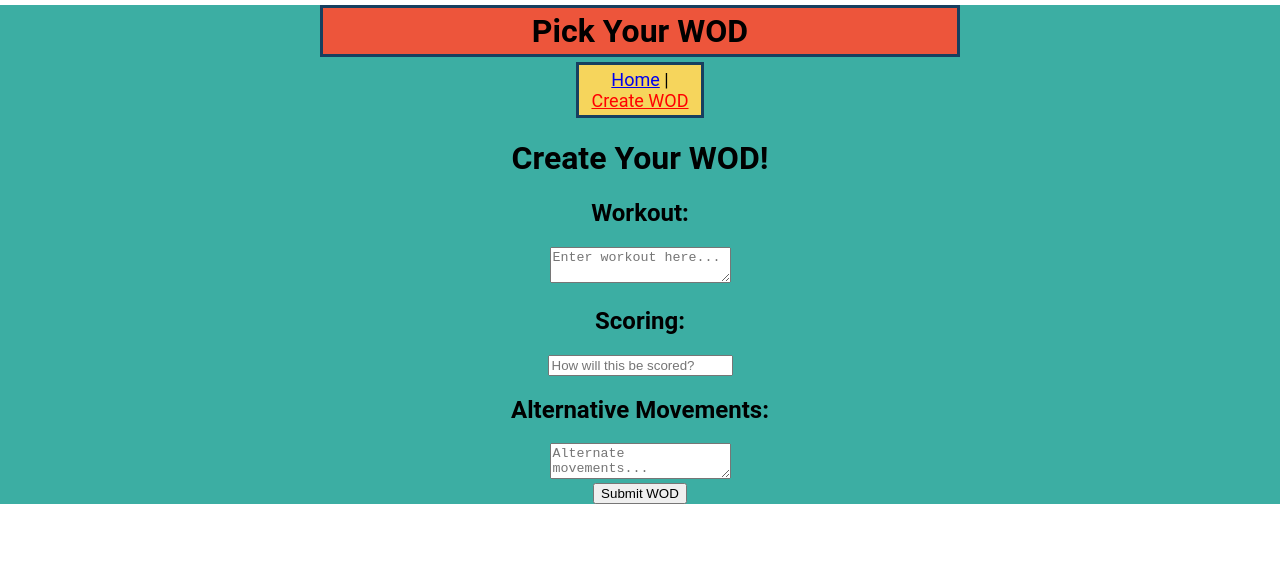
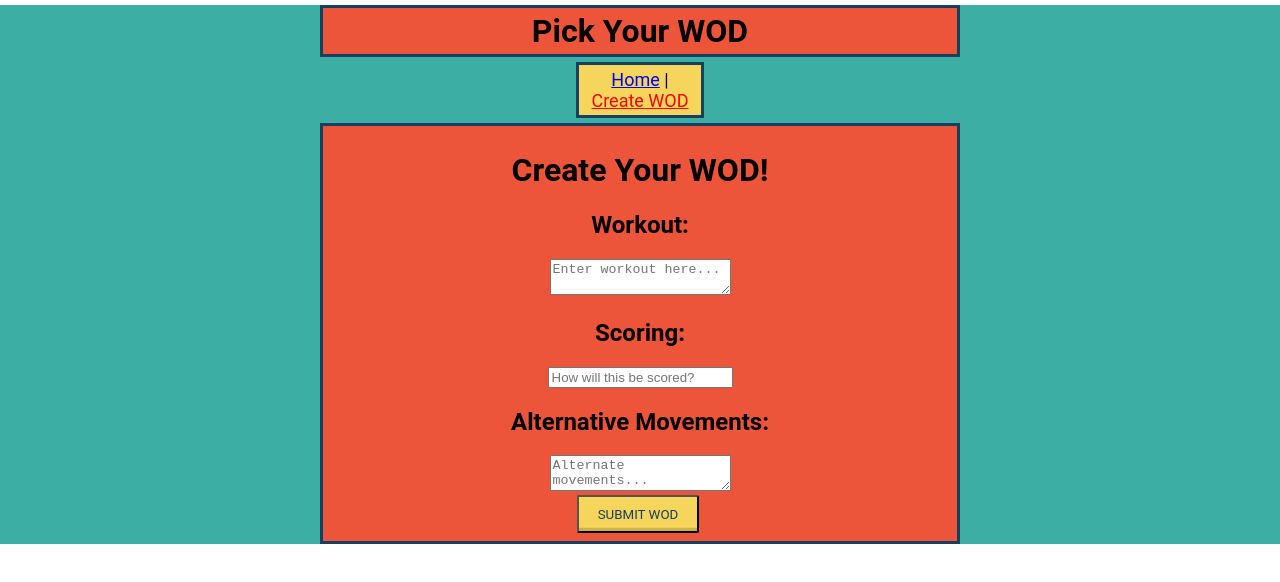
Before and after one commit to behman8/Phase-2-WOD-Project, a React (Create React App) app: page /wod/new in a window 1280 px wide. Shown: the top 582 px of the page. Built offline with nearby package versions, Linux system fonts and the light colour scheme; no server answers.

Commit message:
Finished CSS

```diff
--- a/src/App.css
+++ b/src/App.css
@@ -38,7 +38,7 @@
   padding: 4px;
 }
 
-.add-score {
+.altmoves {
   display:inline-block;
   padding:0.7em 1.4em;
   margin:0 0.3em 0.3em 0;
@@ -54,3 +54,42 @@
   text-align:center;
   position:relative;
 }
+
+.wod {
+  background-color: #ED553B;
+  border-style: solid;
+  border-color: #173f5f;
+  margin-top: 5px;
+  margin-bottom: 5px;
+  margin-left: 25%;
+  margin-right: 25%;
+  padding: 4px;
+}
+
+.form {
+  background-color: #ED553B;
+  border-style: solid;
+  border-color: #173f5f;
+  margin-top: 5px;
+  margin-bottom: 5px;
+  margin-left: 25%;
+  margin-right: 25%;
+  padding: 4px;
+}
+
+#submit-button {
+  display:inline-block;
+  padding:0.7em 1.4em;
+  margin:0 0.3em 0.3em 0;
+  border-radius:0.15em;
+  box-sizing: border-box;
+  text-decoration:none;
+  font-family:'Roboto',sans-serif;
+  text-transform:uppercase;
+  font-weight:400;
+  color:#173f5f;
+  background-color: #F6D55C;
+  box-shadow:inset 0 -0.6em 0 -0.35em rgba(0,0,0,0.17);
+  text-align:center;
+  position:relative;
+}
--- a/src/Comps/Wod.js
+++ b/src/Comps/Wod.js
@@ -7,14 +7,14 @@ function Wod( { wods } ) {
 
     if (foundWorkout) {
         return(
-            <>
+            <div className="wod">
                 <h2>Alternative Movements</h2>
                 <p>{foundWorkout.altMovements}</p>
                 <h2>Workout:</h2>
                 <p>{foundWorkout.workout}</p>
                 <h2>Scoring:</h2>
                 <h3>{foundWorkout.scoring}</h3>
-            </>
+            </div>
         )
     } else {
         return <Redirect to='/'/>
--- a/src/Comps/WodDescription.js
+++ b/src/Comps/WodDescription.js
@@ -15,7 +15,7 @@ function WodDescription( { wod } ) {
             <h2>Scoring:</h2>
             <p>{wod.scoring}</p>
 
-            <button className="add-score" onClick={handleClick}>Alternative Movements</button>
+            <button className="altmoves" onClick={handleClick}>Alternative Movements</button>
         </div>
     )
 };
--- a/src/Comps/WodForm.js
+++ b/src/Comps/WodForm.js
@@ -13,7 +13,7 @@ function WodForm( { submitWod } ) {
     };
 
     return(
-        <form onSubmit={handleSubmit}>
+        <form className="form" onSubmit={handleSubmit}>
             <h1>Create Your WOD!</h1>
             <h2>Workout:</h2>
             <textarea
```
